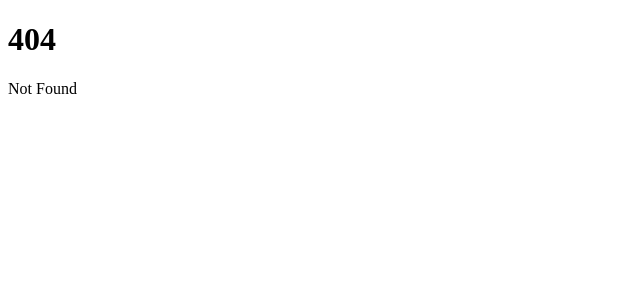
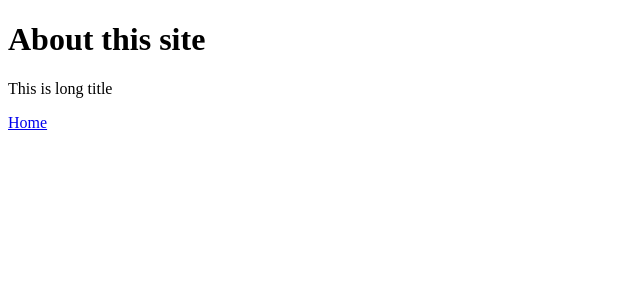
Before and after one commit to phandung2101/demo-svelte, a SvelteKit app: page /register in a window 1280 px wide. Before the commit this address had no page. Shown: the top 300 px of the page, without its empty margins (0-640 px from the left). Built offline with nearby package versions, Linux system fonts and the light colour scheme.

Commit message:
config to SPA

```diff
--- a/package.json
+++ b/package.json
@@ -10,7 +10,7 @@
 		"prepare": "svelte-kit sync || echo ''"
 	},
 	"devDependencies": {
-		"@sveltejs/adapter-auto": "^4.0.0",
+		"@sveltejs/adapter-static": "^3.0.8",
 		"@sveltejs/kit": "^2.16.0",
 		"@sveltejs/vite-plugin-svelte": "^5.0.0",
 		"svelte": "^5.0.0",
--- /dev/null
+++ b/src/routes/+layout.js
@@ -0,0 +1,2 @@
+export const ssr = false;
+export const prerender = false;
--- /dev/null
+++ b/src/routes/register/+page.js
@@ -0,0 +1,5 @@
+export const load = () => {
+    return {
+        title: "This is long title"
+    }
+}
--- /dev/null
+++ b/src/routes/register/+page.svelte
@@ -0,0 +1,9 @@
+<script>
+    export let data;
+
+    $: title = data.title;
+</script>
+
+<h1>About this site</h1>
+<p>{title}</p>
+<a href="/">Home</a>
--- a/svelte.config.js
+++ b/svelte.config.js
@@ -1,12 +1,15 @@
-import adapter from '@sveltejs/adapter-auto';
+import adapter from '@sveltejs/adapter-static';
 
 /** @type {import('@sveltejs/kit').Config} */
 const config = {
 	kit: {
-		// adapter-auto only supports some environments, see https://svelte.dev/docs/kit/adapter-auto for a list.
-		// If your environment is not supported, or you settled on a specific environment, switch out the adapter.
-		// See https://svelte.dev/docs/kit/adapters for more information about adapters.
-		adapter: adapter()
+		adapter: adapter({
+			// Options for the adapter
+			fallback: 'index.html' // Important for SPA mode
+		}),
+		prerender: {
+			entries: [] // For SPA, don't prerender any routes
+		}
 	}
 };
 
```
Also changed, not shown: 1 other file (tests, documents, lock files or other folders).
